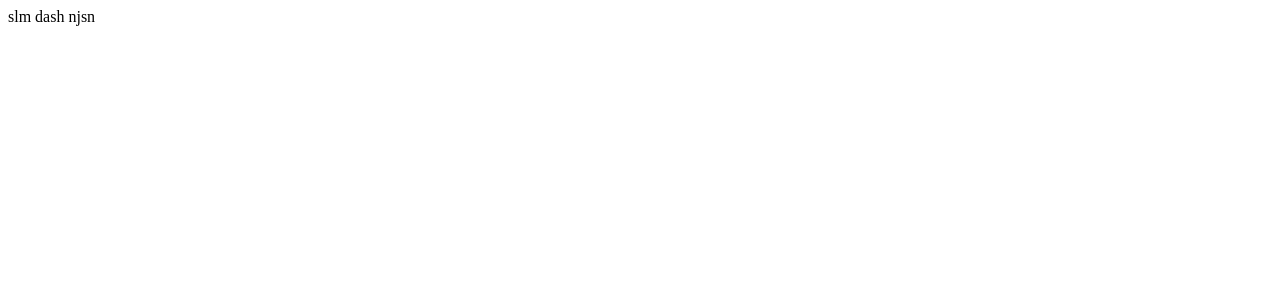
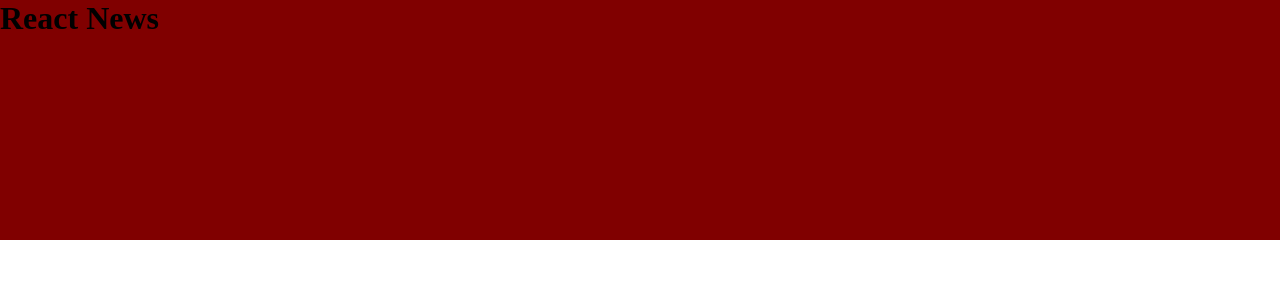
Before and after one commit to AydinN2005/React-News-website, a React (Create React App) app: page / in a window 1280 px wide. Shown: the top 300 px of the page. Built offline with nearby package versions, Linux system fonts and the light colour scheme.

Commit message:
initial header component

```diff
--- a/public/index.html
+++ b/public/index.html
@@ -11,6 +11,7 @@
     />
     <link rel="apple-touch-icon" href="%PUBLIC_URL%/logo192.png" />
     <link rel="manifest" href="%PUBLIC_URL%/manifest.json" />
+    <link rel="stylesheet" href="style.css">
     <title>React News</title>
   </head>
   <body>
--- a/src/App.js
+++ b/src/App.js
@@ -1,9 +1,10 @@
 import React from 'react';
-
+import Header from './Component/Header';
+import './style.css'
 const App = () => {
     return (
         <div>
-          slm dash njsn
+          <Header/>
         </div>
     );
 };
--- /dev/null
+++ b/src/Component/Component_Styles/Header.css
@@ -0,0 +1,5 @@
+.headercontainer{
+    background-color: maroon;
+    width: 100%;
+    height: 30vh;
+}
--- /dev/null
+++ b/src/Component/Header.js
@@ -0,0 +1,11 @@
+import React from 'react';
+import './Component_Styles/Header.css'
+const Header = () => {
+    return (
+        <div className='headercontainer'>
+            <h1 className='headertitle h1--face'>React News</h1>
+        </div>
+    );
+};
+
+export default Header;
--- /dev/null
+++ b/src/style.css
@@ -0,0 +1,26 @@
+.link--face{
+    text-decoration: none;
+    color: black;
+    display: inline-block;
+}
+.list--face{
+    list-style: none;
+    padding: 0;
+    margin: 0;
+}
+.h1--face , .h2--face , .h3--face , .h4--face , .h5--face , .h6--face{
+    margin: 0;
+    padding: 0;
+}
+.font--size--sm{
+    font-size: 0.5rem;
+}
+.font--size--md{
+    font-size: 1.5rem;
+}
+.font--size--lg{
+    font-size: 2rem;
+}
+.font--size--xlg{
+    font-size: 3rem;
+}
```
